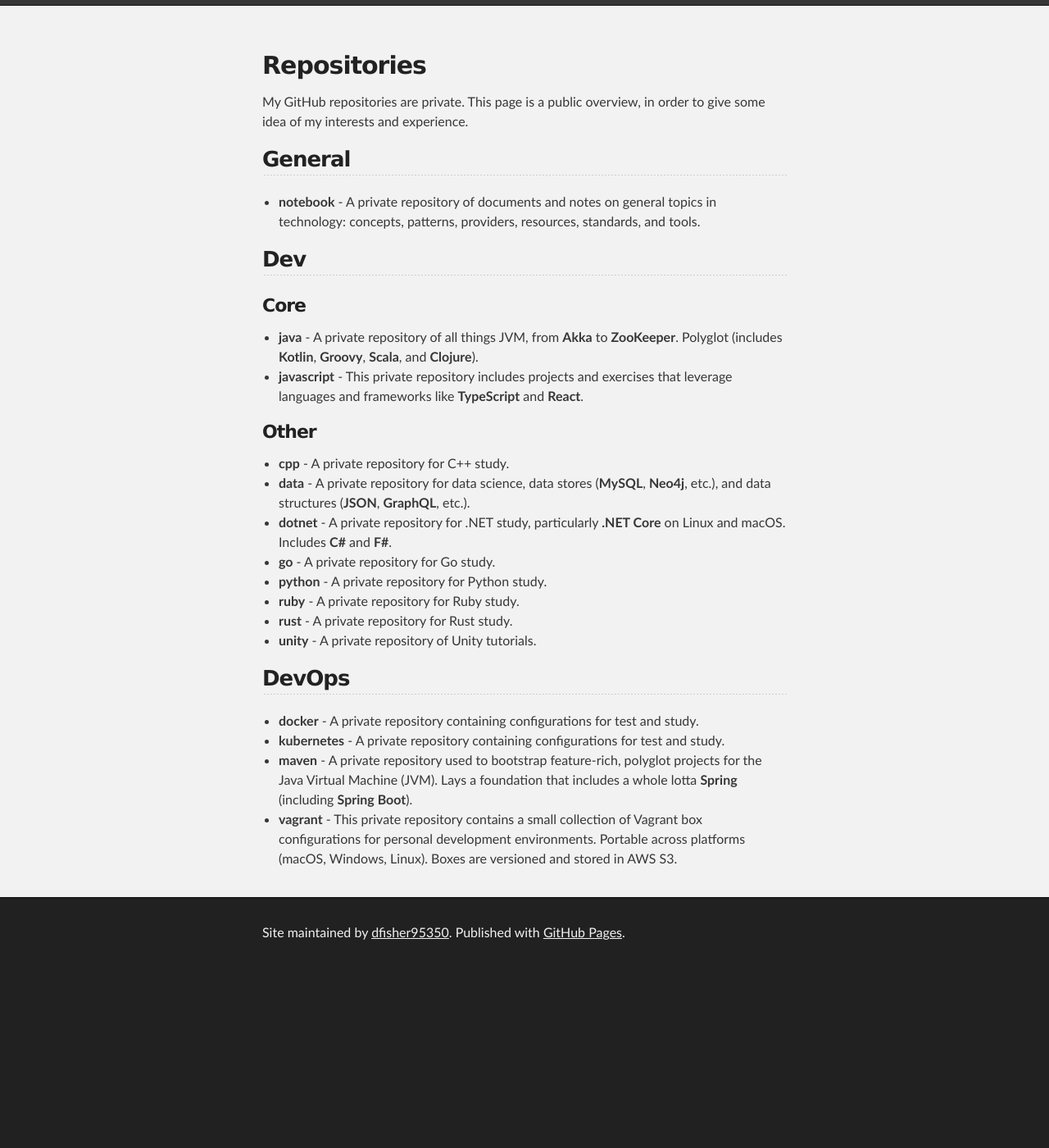
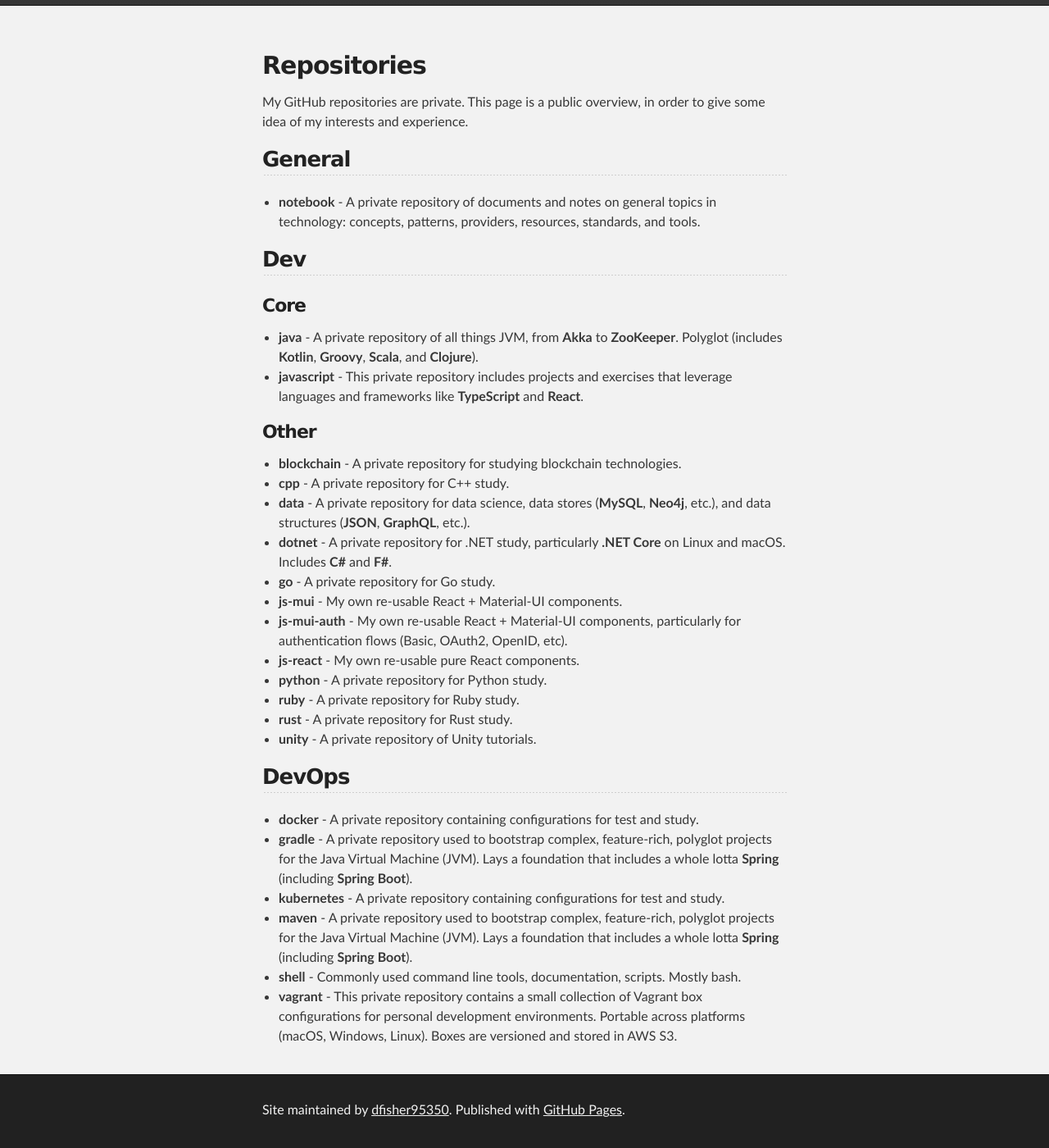
Before and after one commit to dfisher95350/dfisher95350.github.io, a Jekyll site: the page built from repositories/index.md, in a window 1280 px wide and 1400 px high, scrolled down 247 px. Shown: the whole window at 82% size. Built offline with Jekyll 4.4.1, drawn with Linux system fonts in a browser that asks for light colours; our own code applies the rules of GitHub Pages for plain Markdown files; before the commit the page ends 1431 px from its top, so only the background shows below that.

Commit message:
Updated repositories.

```diff
--- a/repositories/index.md
+++ b/repositories/index.md
@@ -19,10 +19,14 @@
 
 ### Other
 
+- **blockchain** - A private repository for studying blockchain technologies.
 - **cpp** - A private repository for C++ study.
 - **data** - A private repository for data science, data stores (**MySQL**, **Neo4j**, etc.), and data structures (**JSON**, **GraphQL**, etc.).
 - **dotnet** - A private repository for .NET study, particularly **.NET Core** on Linux and macOS. Includes **C#** and **F#**.
 - **go** - A private repository for Go study.
+- **js-mui** - My own re-usable React + Material-UI components.
+- **js-mui-auth** - My own re-usable React + Material-UI components, particularly for authentication flows (Basic, OAuth2, OpenID, etc).
+- **js-react** - My own re-usable pure React components.
 - **python** - A private repository for Python study.
 - **ruby** - A private repository for Ruby study.
 - **rust** - A private repository for Rust study.
@@ -31,6 +35,8 @@
 ## DevOps
 
 - **docker** - A private repository containing configurations for test and study.
+- **gradle** - A private repository used to bootstrap complex, feature-rich, polyglot projects for the Java Virtual Machine (JVM). Lays a foundation that includes a whole lotta **Spring** (including **Spring Boot**).
 - **kubernetes** - A private repository containing configurations for test and study.
-- **maven** - A private repository used to bootstrap feature-rich, polyglot projects for the Java Virtual Machine (JVM). Lays a foundation that includes a whole lotta **Spring** (including **Spring Boot**).
+- **maven** - A private repository used to bootstrap complex, feature-rich, polyglot projects for the Java Virtual Machine (JVM). Lays a foundation that includes a whole lotta **Spring** (including **Spring Boot**).
+- **shell** - Commonly used command line tools, documentation, scripts. Mostly bash.
 - **vagrant** - This private repository contains a small collection of Vagrant box configurations for personal development environments. Portable across platforms (macOS, Windows, Linux). Boxes are versioned and stored in AWS S3.
```
